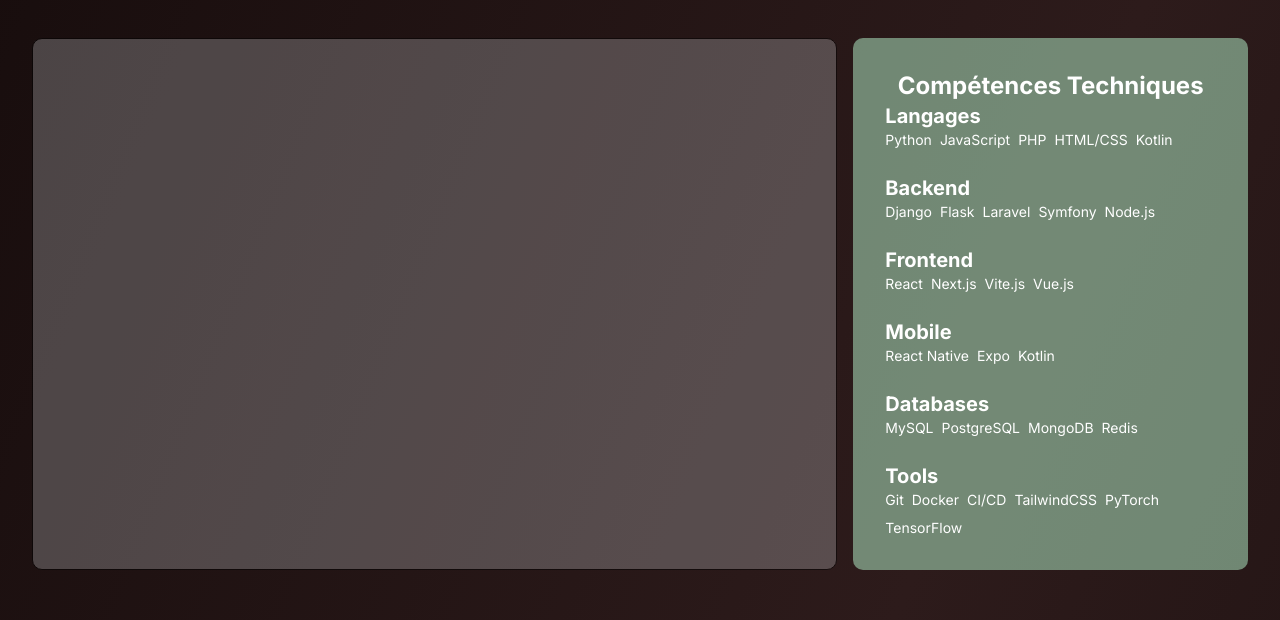
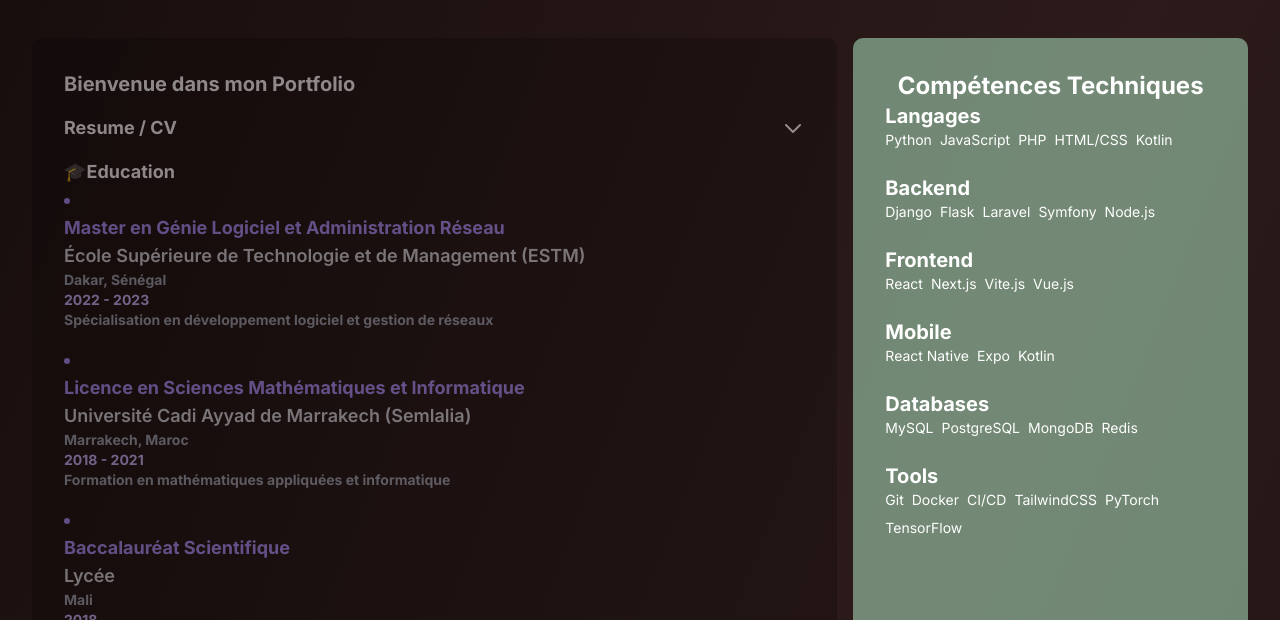
Before and after one commit to Homoye2/portfolio, a React (Vite) app: page / in a window 1280 px wide. Shown: the part 332-952 px from the top of the page. Built offline with nearby package versions, Linux system fonts and the light colour scheme.

Commit message:
add education

```diff
--- a/src/components/Portfolio.tsx
+++ b/src/components/Portfolio.tsx
@@ -1,8 +1,10 @@
-import { useEffect } from 'react'
+import { useEffect, useState } from 'react'
 import './Portfolio.css'
 import photo from "../../public/photo.png"
 
 function Portfolio() {
+  const [isResumeOpen, setIsResumeOpen] = useState(false)
+
   useEffect(() => {
     const observer = new IntersectionObserver(
       (entries) => {
@@ -95,6 +97,31 @@ function Portfolio() {
       ]
     }
   ]
+
+  const education = [
+    {
+      title: 'Master en Génie Logiciel et Administration Réseau',
+      school: 'École Supérieure de Technologie et de Management (ESTM)',
+      location: 'Dakar, Sénégal',
+      period: '2022 - 2023',
+      description: 'Spécialisation en développement logiciel et gestion de réseaux'
+    },
+    {
+      title: 'Licence en Sciences Mathématiques et Informatique',
+      school: 'Université Cadi Ayyad de Marrakech (Semlalia)',
+      location: 'Marrakech, Maroc',
+      period: '2018 - 2021',
+      description: 'Formation en mathématiques appliquées et informatique'
+    },
+    {
+      title: 'Baccalauréat Scientifique',
+      school: 'Lycée',
+      location: 'Mali',
+      period: '2018',
+      description: 'Baccalauréat série Sciences'
+    }
+  ]
+
   const projects = [
     {
       title: 'E-Sora',
@@ -154,7 +181,7 @@ function Portfolio() {
          <div className="w-full text-center animate-on-scroll flex md:flex-row flex-col opacity-0 gap-4">
 
               <div className="w-42 h-42 mx-auto rounded-full flex items-center justify-center text-6xl animate-float shadow-primary rounded-full -translate-y-1/2">
-            <img src={photo} alt="Mamadou Kouma" className='w-full h-full object-cover rounded-full'/>
+              <img src={photo} alt="Mamadou Kouma" className='w-full h-full object-cover rounded-full'/>
               </div>
               <div className='flex flex-col items-center  pt-10 '>
                 <div className='flex flex-wrap gap-4 mt-10'>
@@ -172,10 +199,77 @@ function Portfolio() {
        </div>
         </section>
 
-       <section className="w-full mx-auto" style={{ paddingTop: '2rem', paddingBottom: '1rem' }}>
+       <section className="w-full mx-auto" style={{ paddingTop: '2rem',  }}>
         <div className='grid grid-cols-1 md:grid-cols-3 gap-4 animate-on-scroll'>
 
-           <div className='col-span-2 w-full h-full bg-gray-200/50 opacity-50 border rounded-[10px]'>
+           <div className='col-span-2 w-full h-full bg-black/40 opacity-50 rounded-[10px]' style={{ padding: '2rem' }}>
+            <h2 className='text-xl font-bold text-white' style={{ paddingBottom: '1rem'}}>Bienvenue dans mon Portfolio</h2>
+
+            {/* Section Resume avec accordéon */}
+            <div className='mb-6'>
+              <div
+                onClick={() => setIsResumeOpen(!isResumeOpen)}
+                className='flex items-center justify-between w-full text-left text-lg font-bold text-white hover:text-primary-custom transition-colors duration-300 cursor-pointer'
+                style={{ paddingBottom: '1rem'}}
+              >
+                <span>Resume / CV</span>
+                <svg
+                  className={`w-6 h-6 transition-transform duration-300 ${isResumeOpen ? 'rotate-180' : ''}`}
+                  fill="none"
+                  stroke="currentColor"
+                  viewBox="0 0 24 24"
+                >
+                  <path strokeLinecap="round" strokeLinejoin="round" strokeWidth={2} d="M19 9l-7 7-7-7" />
+                </svg>
+              </div>
+
+              {isResumeOpen && (
+                <div className='mt-4 p-4 bg-dark-card rounded-lg border border-primary-custom' style={{ padding: '1rem'}}>
+                  <p className='text-gray-300 mb-4' style={{ paddingBottom: '1rem'}}>
+                    Développeur Full-Stack passionné avec 3-5 ans d'expérience en développement web et mobile.
+                    Spécialisé dans React, Django, Laravel et les technologies IA.
+                  </p>
+                  <a
+                    href="/CV_Mamadou_Kouma.pdf"
+                    download
+                    className='inline-block px-6 py-2 rounded-full text-white font-semibold hover:scale-105 transition-transform duration-300'
+                    style={{ background: 'linear-gradient(to right, #8b5cf6, #d946ef)',padding:"1rem" }}
+                  >
+                    📄 Télécharger mon CV
+                  </a>
+                </div>
+              )}
+            </div>
+
+            {/* Section Education avec accordéon */}
+            <div className='mb-6'>
+              <div
+                className='flex items-center justify-between w-full text-left text-lg font-bold text-white  duration-300'
+              >
+                <span>🎓Education</span>
+
+              </div>
+
+
+                <div className='mt-4 space-y-4'>
+                  {education.map((edu, idx) => (
+                    <div
+                      key={idx}
+                      className='p-4 rounded-lg  transition-all duration-300'
+                      style={{ paddingBottom: '1rem'}}
+                    >
+                      <li className='text-lg font-bold text-primary-custom mb-2'>
+                       <p> {edu.title}</p>
+                            <p className='text-gray-300 font-semibold'>{edu.school}</p>
+                            <p className='text-gray-400 text-sm'>{edu.location}</p>
+                            <p className='text-sm mt-1' style={{ color: '#c4b5fd' }}>{edu.period}</p>
+                            <p className='text-gray-400 text-sm mt-2'>{edu.description}</p>
+                       </li>
+                    </div>
+                  ))}
+                </div>
+
+            </div>
 
            </div>
            <div className='col-span-1 w-full h-full bg-green-200/50 flex flex-col rounded-[10px] p-6'  style={{ padding: '2rem'}}>
```
